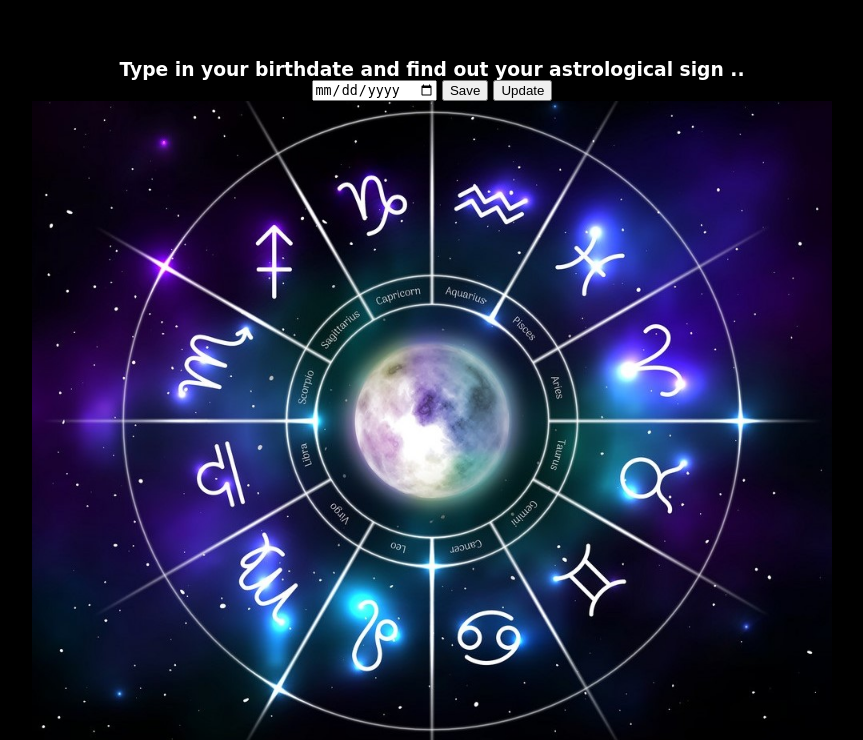
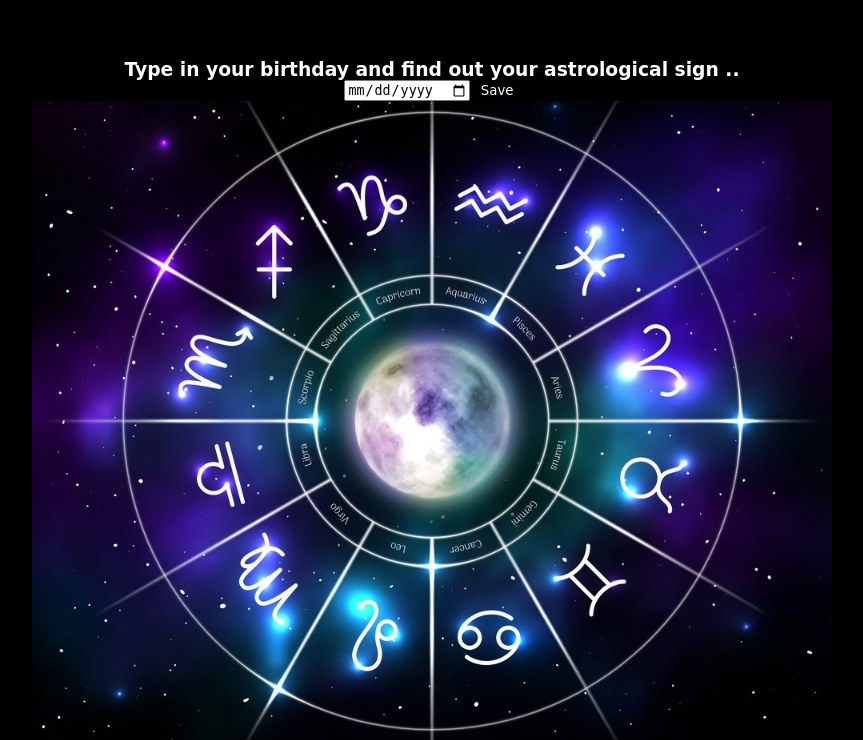
Before and after one commit to sweets86/Horoscope, a PHP site: page / in a window 1280 px wide. Shown: the top 740 px of the page, without its empty margins (208-1071 px from the left). Run offline with PHP 8.4, Linux system fonts and the light colour scheme.

Commit message:
Add some changes

```diff
--- a/index.html
+++ b/index.html
@@ -13,7 +13,7 @@
 <body>
 
 
-    <h3 class="checkSign">Type in your birthdate and find out your astrological sign ..</h3>
+    <h3 class="checkSign">Type in your birthday and find out your astrological sign ..</h3>
 
     <div>
         <input id="input" type="date">
--- a/index.js
+++ b/index.js
@@ -2,7 +2,12 @@
 
 window.onload = main
 
+function main() {
+
+}
+
 function saveButton() {
+
     const date = document.getElementById("input").value
 
     post(date)
@@ -23,6 +28,7 @@ function post(date) {
     }).then((response) => {
         return response.json()
     }).then((result) => {
+        clearButton("none", "inline", "inline")
         console.log(result)
         if (result) {
             viewHoroscope()
@@ -34,12 +40,15 @@ function post(date) {
 }
 
 function updateButton() {
+
     const show = document.getElementById("input").value
 
     update(show)
+
 }
 
 function update(show) {
+
     let url = "./server/updateHoroscope.php"
     let method = "POST"
     let formData = new FormData()
@@ -58,16 +67,23 @@ function update(show) {
     }).catch((err) => {
         console.log("Error: ", err)
     })
+
 }
 
 function deleteButton() {
+
+    document.getElementById("input").value = ""
+
     const removeH1 = document.querySelector("h1")
     removeH1.innerHTML = ""
+
     remove()
     console.log("delete")
+
 }
 
 function remove() {
+
     let url = "./server/deleteHoroscope.php"
     let method = "DELETE"
 
@@ -81,8 +97,11 @@ function remove() {
     }).catch((err) => {
         console.log("Error: ", err)
     })
+
 }
+
 function viewHoroscope() {
+
     let url = "./server/viewHoroscope.php"
     let method = "GET"
 
@@ -102,9 +121,11 @@ function viewHoroscope() {
     }).catch((err) => {
         console.log("Error: ", err)
     })
+
 }
 
 function clearButton(button1, button2, button3) {
+
     const saveButton = document.getElementById("saveButton")
     const updateButton = document.getElementById("updateButton")
     const deleteButton = document.getElementById("deleteButton")
@@ -112,4 +133,5 @@ function clearButton(button1, button2, button3) {
     saveButton.style.display = button1
     updateButton.style.display = button2
     deleteButton.style.display = button3
+
 }
--- a/style.css
+++ b/style.css
@@ -30,12 +30,30 @@ h1 {
 
 #saveButton {
     display: inline;
+    border-radius: 8px;
+    border: none;
+    background-color: black;
+    color: white;
+    cursor: pointer;
+    font-family: cursive;
 }
 
 #updateButton {
-    display: inline;
+    display: none;
+    border-radius: 8px;
+    border: none;
+    background-color: black;
+    color: white;
+    cursor: pointer;
+    font-family: cursive;
 }
 
 #deleteButton {
     display: none;
+    border-radius: 8px;
+    border: none;
+    background-color: black;
+    color: white;
+    cursor: pointer;
+    font-family: cursive;
 }
```
